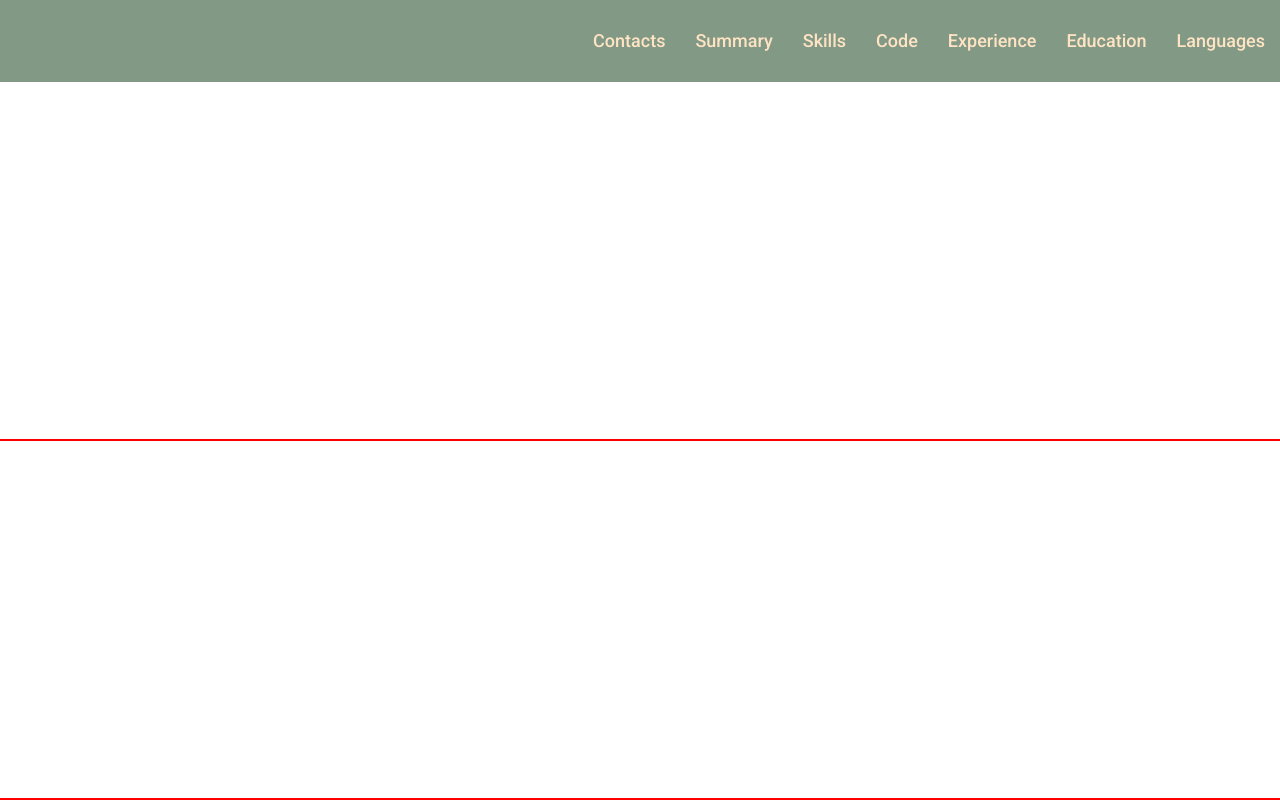
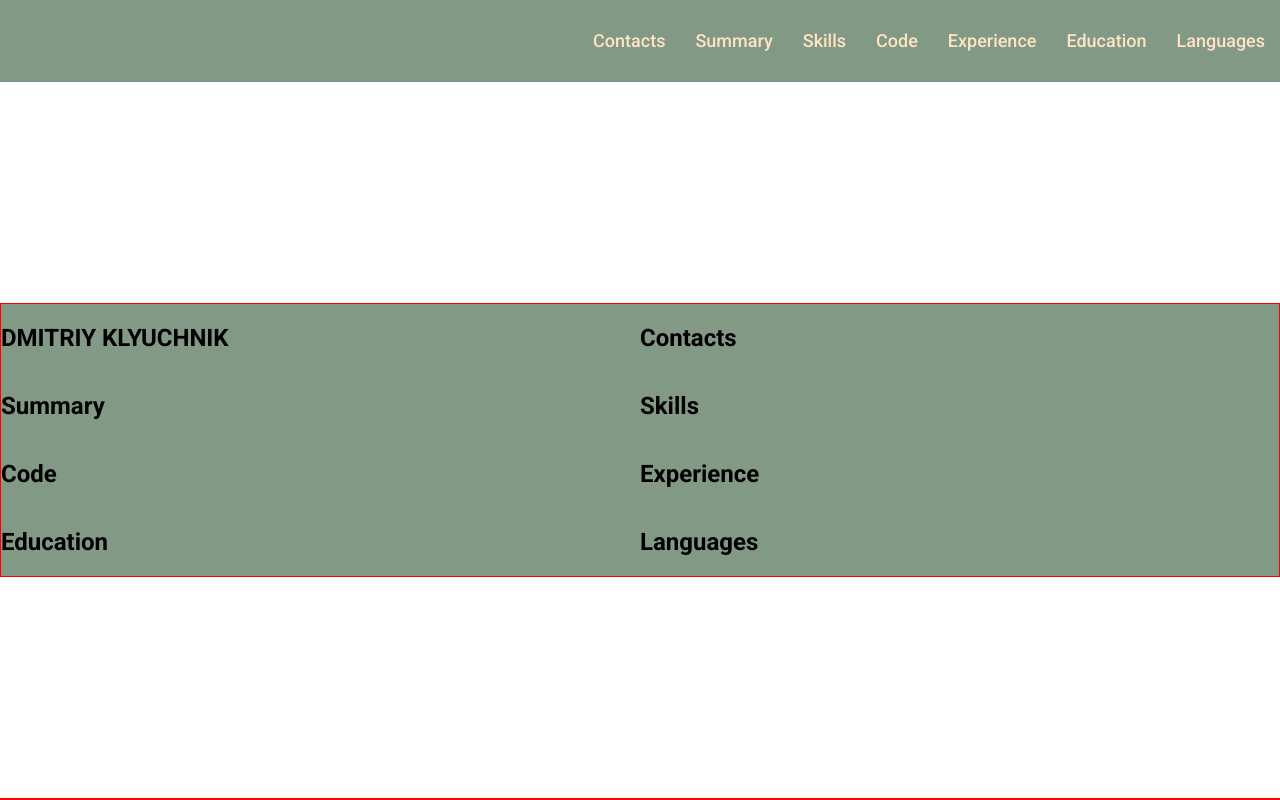
Before and after one commit to ljedmitriy1/rsschool-cv, a plain HTML site: page index.html in a window 1280 px wide. Drawn offline with Linux system fonts and the light colour scheme.

Commit message:
feat: add main block

```diff
--- a/index.html
+++ b/index.html
@@ -41,8 +41,32 @@
         </ul>
       </nav>
     </header>
-    <main class="main">
+    <main class="main main-container">
       <div class="container"></div>
+      <section class="section" id="profile">
+        <h1 class="section-title">DMITRIY KLYUCHNIK</h1>
+      </section>
+      <section class="section" id="contacts">
+        <h2 class="section-title">Contacts</h2>
+      </section>
+      <section class="section" id="summary">
+        <h2 class="section-title">Summary</h2>
+      </section>
+      <section class="section" id="skills">
+        <h2 class="section-title">Skills</h2>
+      </section>
+      <section class="section" id="code">
+        <h2 class="section-title">Code</h2>
+      </section>
+      <section class="section" id="experience">
+        <h2 class="section-title">Experience</h2>
+      </section>
+      <section class="section" id="education">
+        <h2 class="section-title">Education</h2>
+      </section>
+      <section class="section" id="languages">
+        <h2 class="section-title">Languages</h2>
+      </section>
     </main>
     <footer class="footer">
       <div class="container"></div>
--- a/style.css
+++ b/style.css
@@ -15,6 +15,7 @@ body {
 }
 .main {
     border: 1px solid red;
+    background-color: #829985;
 }
 .footer {
     border: 1px solid red;
@@ -47,3 +48,17 @@ html {
   .nav-item a:hover {
     color: #4d2323;
   }
+  .main-container {
+    display: flex;
+    flex-wrap: wrap;
+    justify-content: space-between;
+
+  }
+  .section {
+    width: 50%;
+  }
+  @media (max-width: 768px) {
+    .section {
+        width: 100%;
+    }
+  }
```
